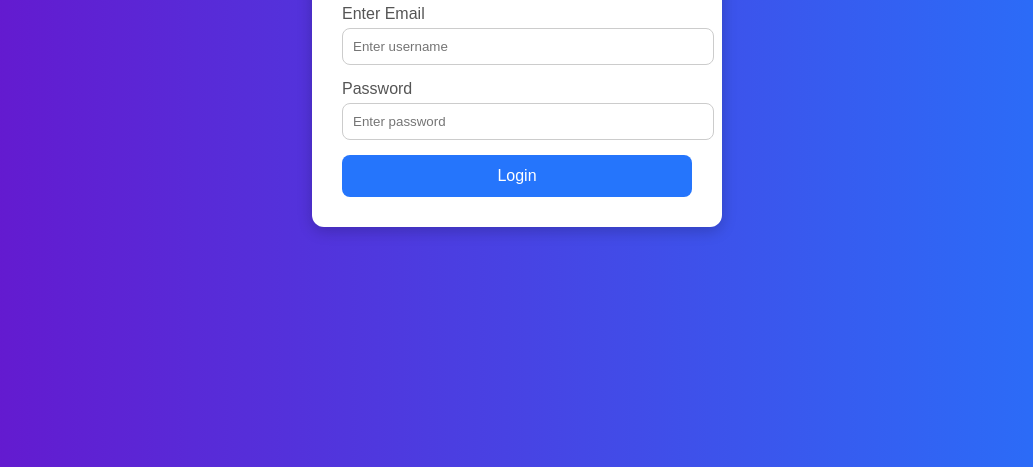
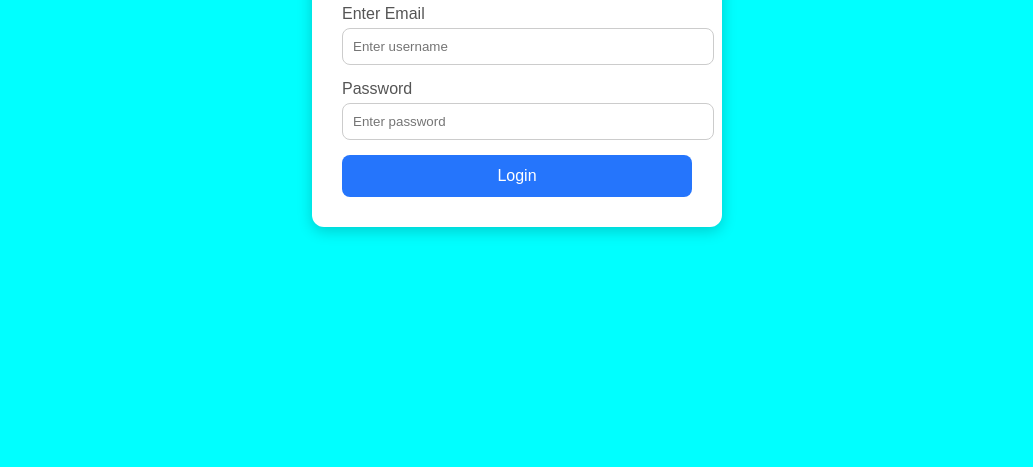
Before and after one commit to devaralasupraja/login, a plain HTML site: page index.html in a window 1280 px wide. Shown: the part 333-800 px from the top of the page, without its empty margins (123-1156 px from the left). Drawn offline with Linux system fonts and the light colour scheme.

Commit message:
changed background colour

```diff
--- a/style.css
+++ b/style.css
@@ -1,6 +1,7 @@
 body {
   font-family: Arial, sans-serif;
-  background: linear-gradient(to right, #6a11cb, #2575fc);
+  /* background: linear-gradient(to right, #6a11cb, #2575fc);  */
+  background-color: aqua;
   height: 100vh;
   display: flex;
   justify-content: center;
```
